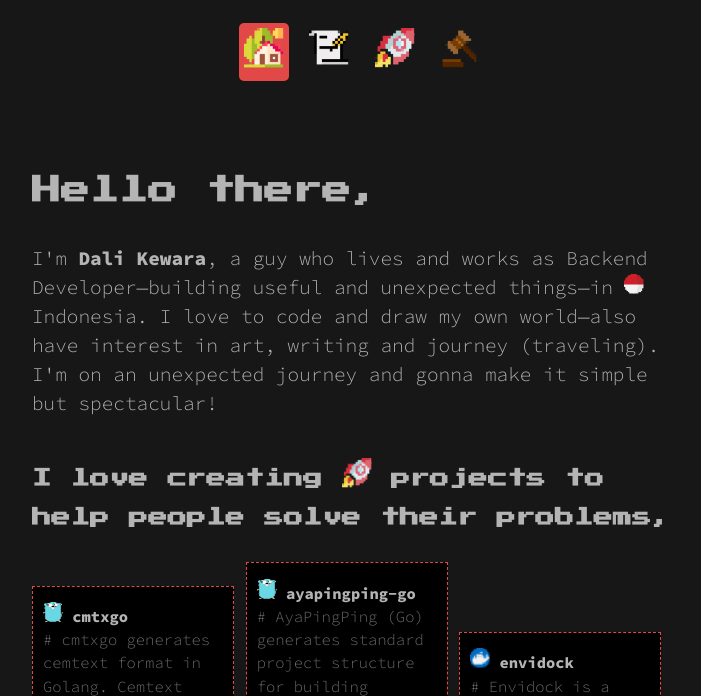
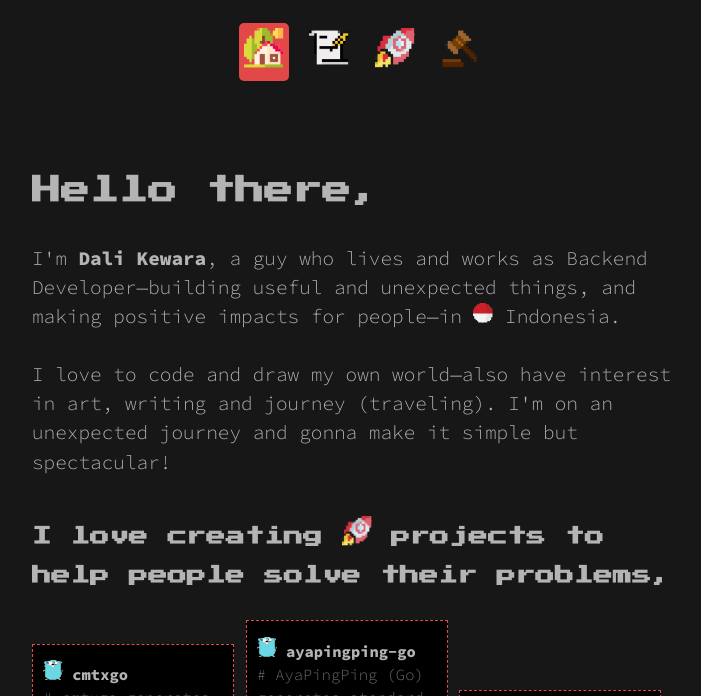
Before and after one commit to dalikewara/dalikewara.github.io, a Jekyll site: the page built from index.html, in a window 1280 px wide and 900 px high, cut to the strip 204-900 px from the top of the window. Shown: the whole strip, without its empty margins (278-979 px from the left). Built offline with Jekyll 4.4.1, drawn with Linux system fonts in a browser that asks for light colours; nearby versions of some CDN libraries; some of the changed text lies outside the part shown.

Commit message:
update _config.yml

```diff
--- a/_config.yml
+++ b/_config.yml
@@ -1,6 +1,6 @@
 title: "Dali Kewara"
 tagline: "An unexpected journey"
-description: "A guy who lives and works as Backend Developer—building useful and unexpected things—in Indonesia. He loves to code and draw his own world—also has interests in art, writing and journey (traveling). He is on an unexpected journey and gonna make it simple but spectacular!"
+description: "A guy who lives and works as Backend Developer—building useful and unexpected things, and making positive impacts for people—in Indonesia. He loves to code and draw his own world—also has interests in art, writing and journey (traveling). He is on an unexpected journey and gonna make it simple but spectacular!"
 keywords: "dali, dali kewara, dalikewara, articles, projects, website, art, writing, journey, developer, backend, software engineer"
 url: "https://www.dalikewara.com"
 author:
@@ -40,10 +40,10 @@ jekyll-minifier:
     harmony: true
 greeting:
   title: "Hello there,"
-  content: "I'm <strong>Dali Kewara</strong>, a guy who lives and works as Backend Developer—building useful and unexpected things—in <img src='/assets/img/indonesia-flag-pixel.png'/> Indonesia. I love to code and draw my own world—also have interest in art, writing and journey (traveling). I'm on an unexpected journey and gonna make it simple but spectacular!"
+  content: "I'm <strong>Dali Kewara</strong>, a guy who lives and works as Backend Developer—building useful and unexpected things, and making positive impacts for people—in <img src='/assets/img/indonesia-flag-pixel.png'/> Indonesia.<br/><br/>I love to code and draw my own world—also have interest in art, writing and journey (traveling). I'm on an unexpected journey and gonna make it simple but spectacular!"
 job:
   title: "What am I doing in real life?"
-  content: "Currently, I'm working at <a href='https://www.linkedin.com/company/rctiplus' class='img-url'><img src='assets/img/rctiplus-pixel.png' class='icon-width-med'/></a> as a Software Engineer in Jakarta and focuses in Back-End development. Previously, I was worked as a Back-End Developer at <a href='https://www.linkedin.com/company/vascomm' class='img-url'><img src='assets/img/vascomm-white-pixel.png' class='icon-width-lg'/></a> in Sidoarjo&mdash;at least for 4 years.<br/><br/>After working hours, sometimes I'm relaxing myself by watching <a href='https://www.youtube.com/results?search_query=solo+bushcraft'>solo bushcraft</a> contents on <img src='/assets/img/youtube-pixel.png'/> YouTube, listening to <a href='https://open.spotify.com/playlist/3sQKVJHpxisbBGGtC1mA4I?si=a5610bb4d8ce4048'>Yorushika</a> on <img src='/assets/img/spotify-pixel.png'/> Spotify, playing <img src='/assets/img/dota2-pixel.png'/> <a href='https://steamcommunity.com/id/green_4pple'>Dota 2</a>, traveling, or creating commercial & open source projects to help people solve their problems."
+  content: "Currently, I'm working at <a href='https://www.linkedin.com/company/rctiplus' class='img-url'><img src='assets/img/rctiplus-pixel.png' class='icon-width-med'/></a> as a Software Engineer in Jakarta and focuses in Back-End development. Previously, I worked as a Back-End Developer at <a href='https://www.linkedin.com/company/vascomm' class='img-url'><img src='assets/img/vascomm-white-pixel.png' class='icon-width-lg'/></a> in Sidoarjo&mdash;at least for 4 years.<br/><br/>After working hours, sometimes I'm relaxing myself by watching <a href='https://www.youtube.com/results?search_query=solo+bushcraft'>solo bushcraft</a> contents on <img src='/assets/img/youtube-pixel.png'/> YouTube, listening to <a href='https://open.spotify.com/playlist/3sQKVJHpxisbBGGtC1mA4I?si=a5610bb4d8ce4048'>Yorushika</a> on <img src='/assets/img/spotify-pixel.png'/> Spotify, playing <img src='/assets/img/dota2-pixel.png'/> <a href='https://steamcommunity.com/id/green_4pple'>Dota 2</a>, traveling, or creating commercial & open source projects to help people solve their problems."
 footer:
   copyright: "Copyright © 2017 - 2022 Dali Kewara. All rights reserved. Proudly made with <a href='https://jekyllrb.com'>Jekyll</a>, hosted on <a href='https://www.netlify.com/'>Netlify</a>."
 articles:
```
